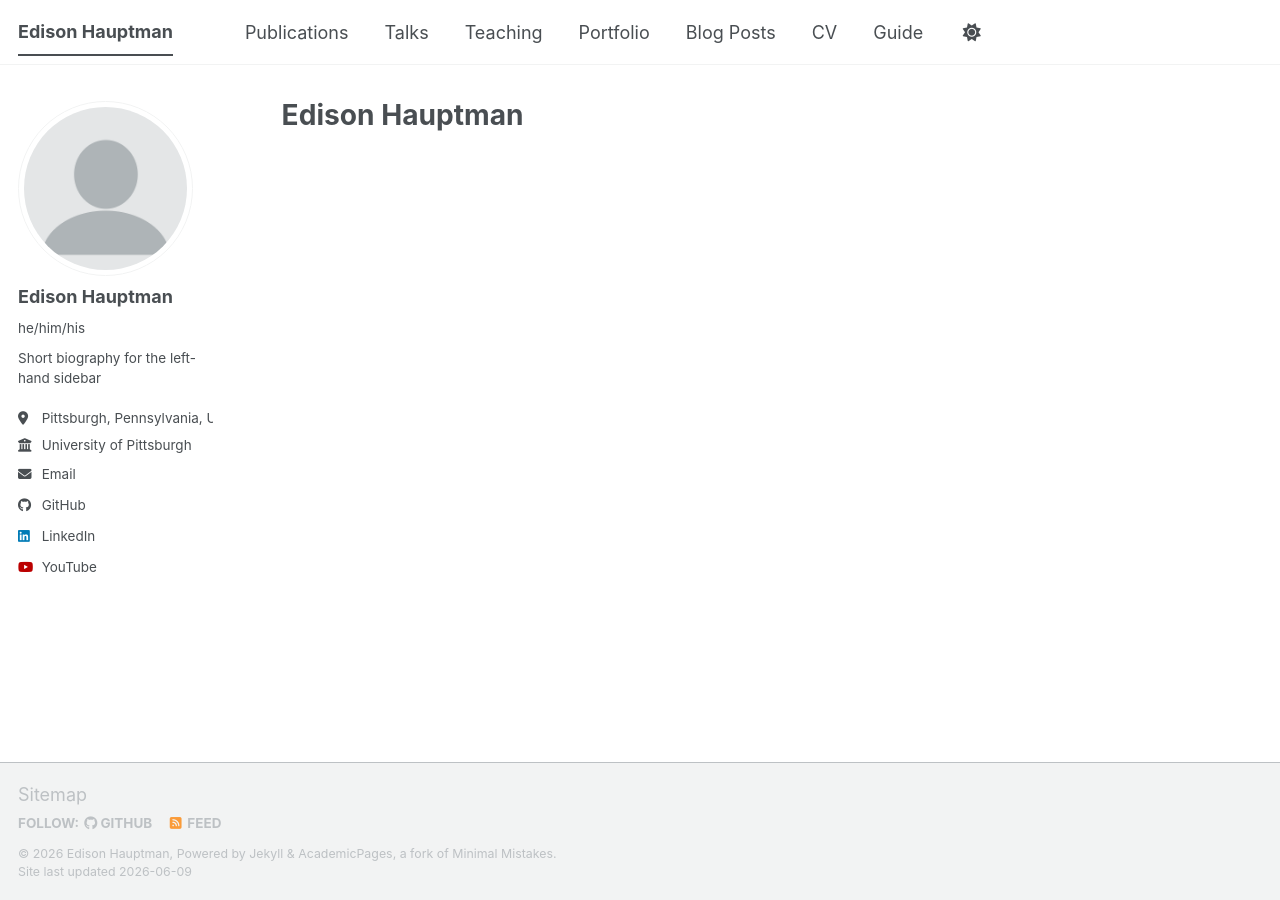
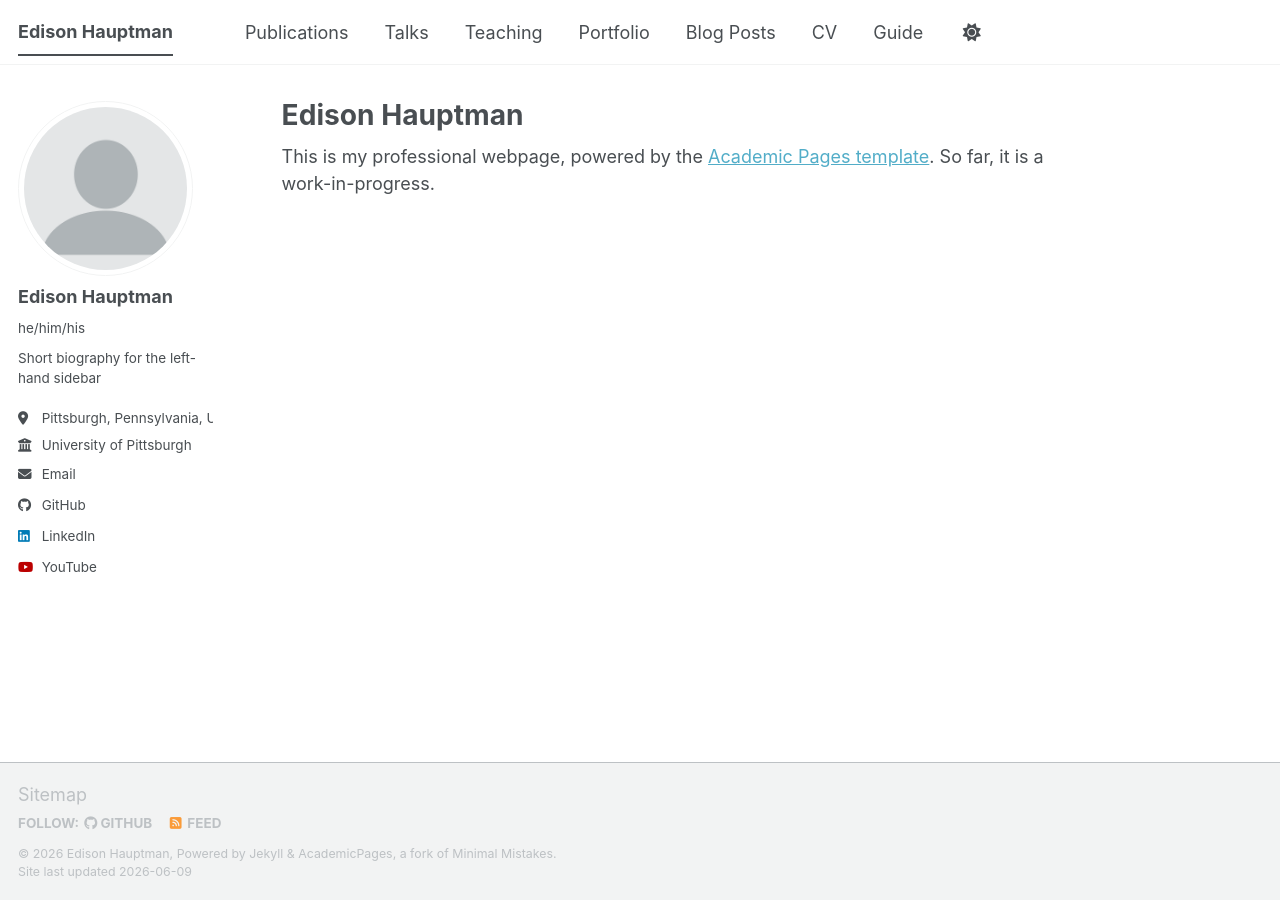
Before and after one commit to edihau/edihau.github.io, a Jekyll site: the page built from _pages/about.md, in a window 1280 px wide. Built offline with Jekyll 4.4.1, drawn with Linux system fonts in a browser that asks for light colours; a script bundle is joined from its source files by our own code; library files that are not in the unit come from our copies.

Commit message:
Clean up about.md, now without comments.

```diff
--- a/_pages/about.md
+++ b/_pages/about.md
@@ -7,8 +7,7 @@ redirect_from:
   - /about.html
 ---
 
-<!-- This is my professional webpage, powered by the [Academic Pages template](https://github.com/academicpages/academicpages.github.io). So far, it is a work-in-progress.
--->
+This is my professional webpage, powered by the [Academic Pages template](https://github.com/academicpages/academicpages.github.io). So far, it is a work-in-progress.
 
 <!-- This is the front page of a website that is powered by the [Academic Pages template](https://github.com/academicpages/academicpages.github.io) and hosted on GitHub pages. [GitHub pages](https://pages.github.com) is a free service in which websites are built and hosted from code and data stored in a GitHub repository, automatically updating when a new commit is made to the repository. This template was forked from the [Minimal Mistakes Jekyll Theme](https://mmistakes.github.io/minimal-mistakes/) created by Michael Rose, and then extended to support the kinds of content that academics have: publications, talks, teaching, a portfolio, blog posts, and a dynamically-generated CV. Incidentally, these same features make it a great template for anyone that needs to show off a professional template! -->
 
```
